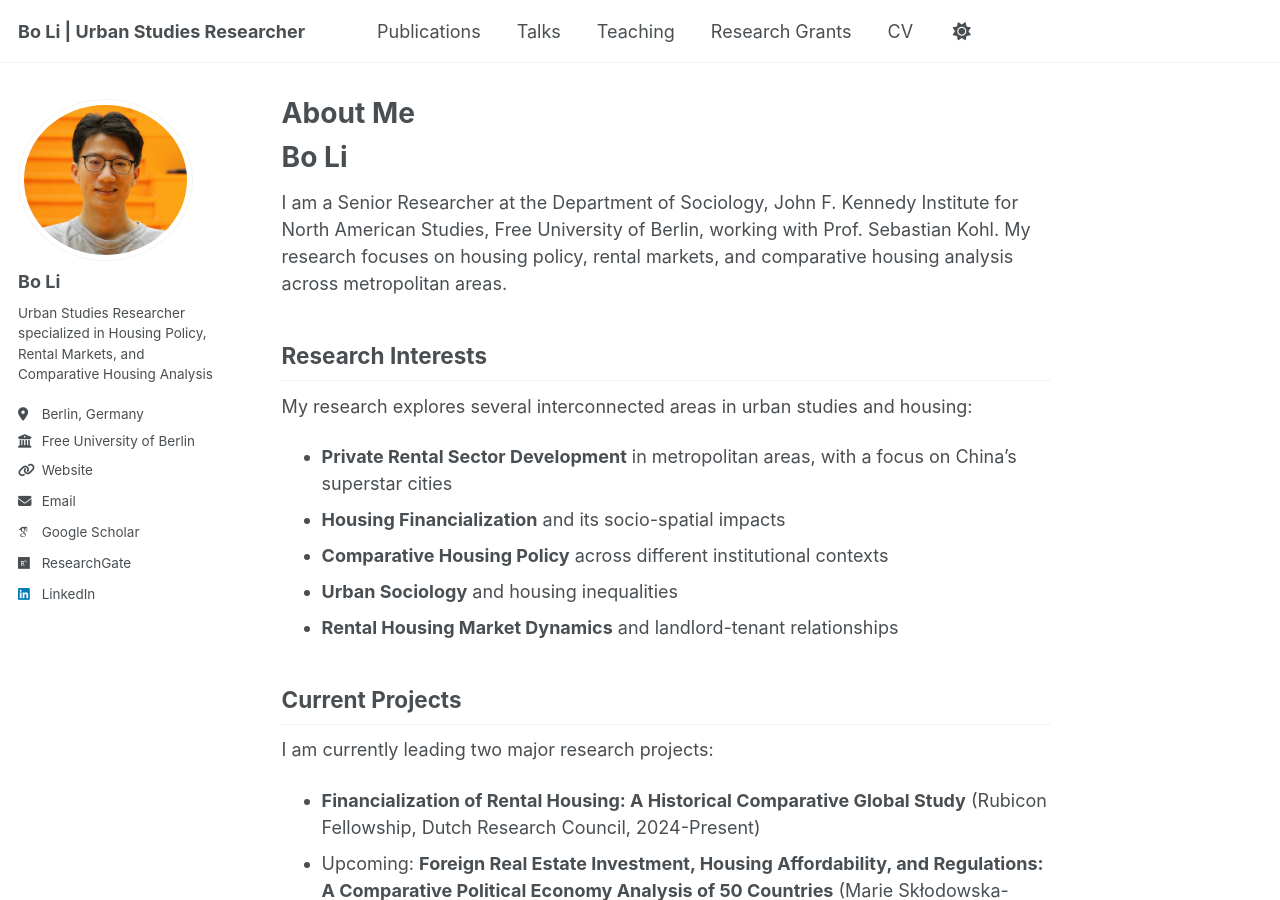
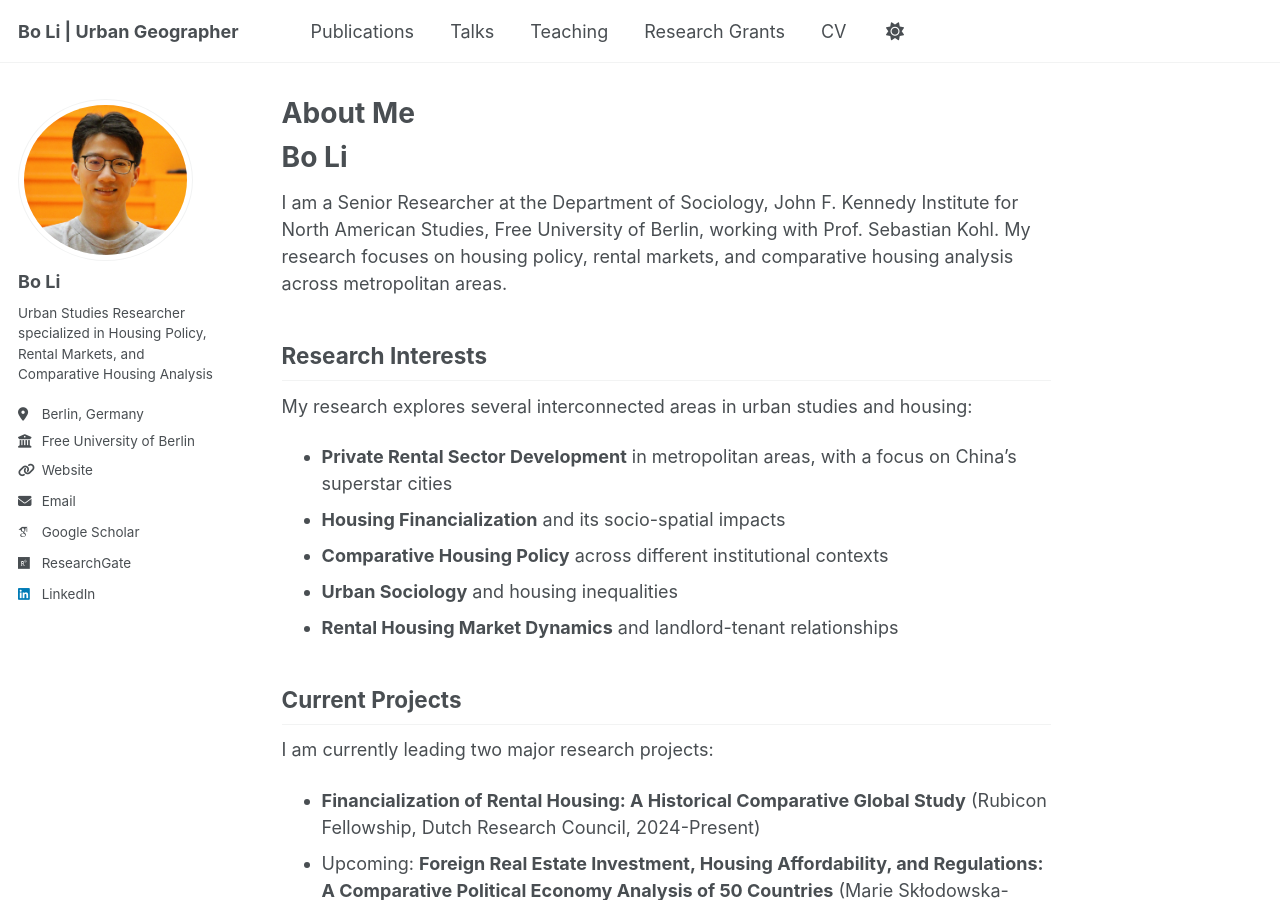
Before and after one commit to housingforall/housingforall.github.io, a Jekyll site: the page built from _pages/about.md, in a window 1280 px wide and 900 px high. Built offline with Jekyll 4.4.1, drawn with Linux system fonts in a browser that asks for light colours; some web fonts are replaced.

Commit message:
Update _config.yml

```diff
--- a/_config.yml
+++ b/_config.yml
@@ -9,10 +9,10 @@
 # Basic Site Settings
 locale                   : "en-US"
 site_theme               : "default"
-title                    : "Bo Li | Urban Studies Researcher"
+title                    : "Bo Li | Urban Geographer"
 title_separator          : "-"
 name                     : &name "Bo Li"
-description              : &description "Housing researcher focusing on metropolitan China and international comparative studies"
+description              : &description "Urban Geographer focusing on rental housing markets and housing financialization."
 url                      : "https://housingforall.github.io" # 请替换为你的实际GitHub用户名
 baseurl                  : "" # the subpath of your site, e.g. "/blog"
 repository               : "housingforall/housingforall.github.io" # 请替换为你的实际GitHub用户名
```
